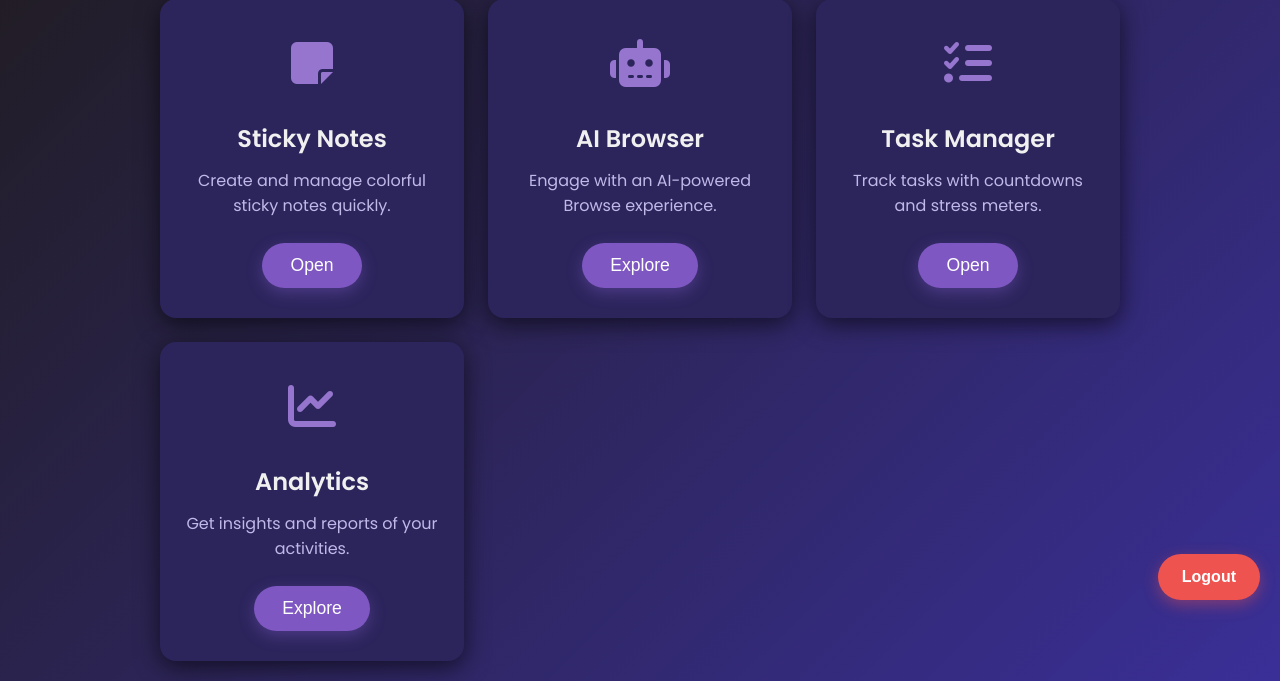
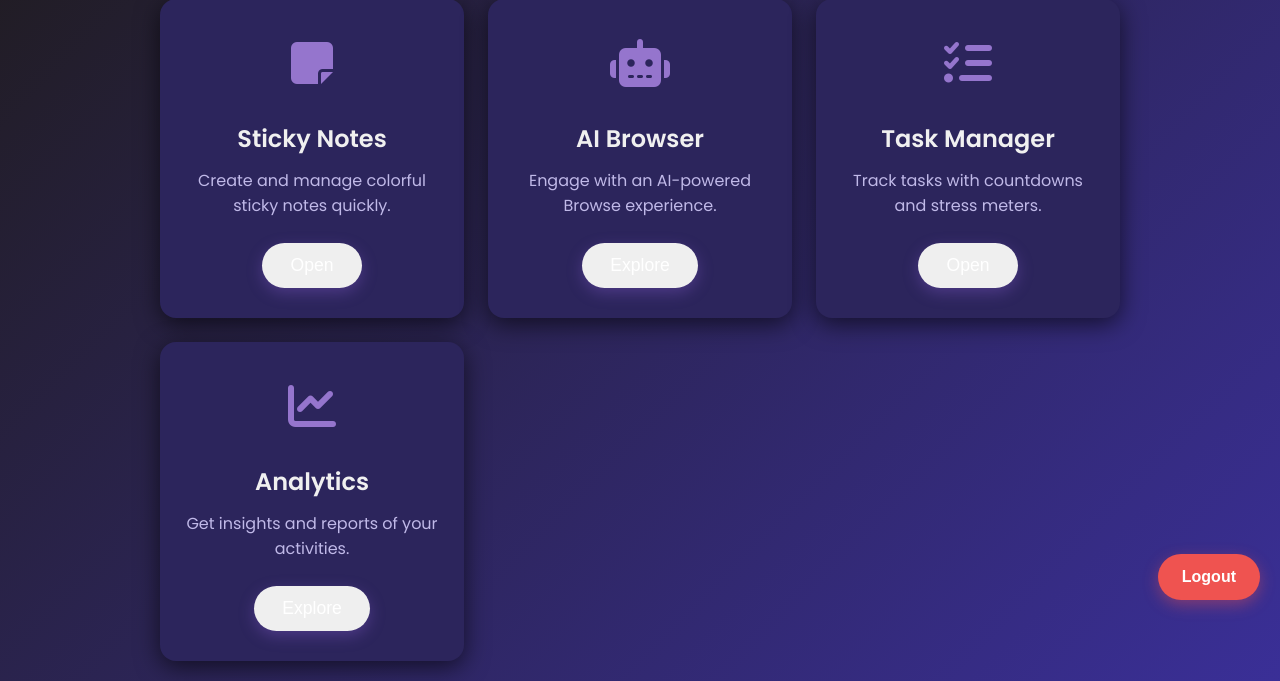
Before and after one commit to kingplutoo010/kernelpenguin, a PHP site: page /dashboard.php in a window 1280 px wide. Shown: the part 180-861 px from the top of the page. Run offline with PHP 8.4, Linux system fonts and the light colour scheme; the visitor is signed in with stand-in values (Sample User, id 1); some libraries are stand-ins or nearby versions.

Commit message:
Update dashboard.php

```diff
--- a/dashboard.php
+++ b/dashboard.php
@@ -85,7 +85,7 @@ $username = htmlspecialchars($_SESSION['username'], ENT_QUOTES, 'UTF-8');
       text-align: center;
     }
     .feature-button {
-      background: #7e57c2;
+      background: #7e57c20;
       color: white;
       border: none;
       padding: 12px 28px;
```
